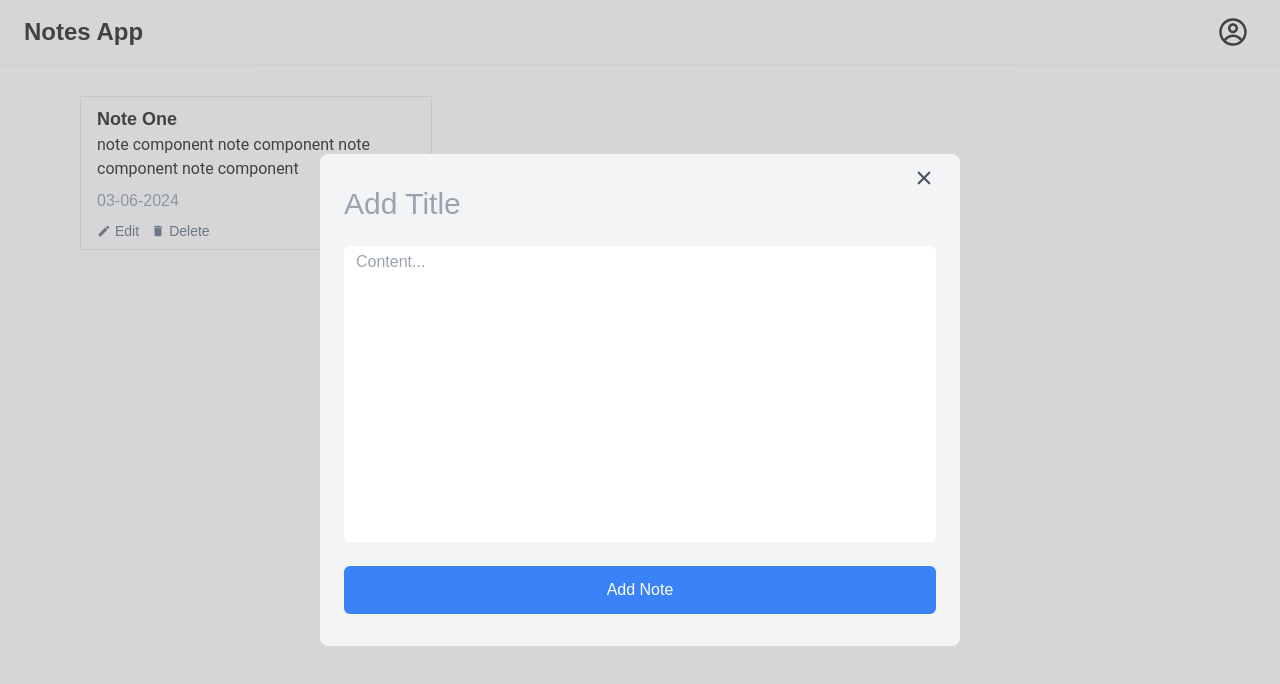
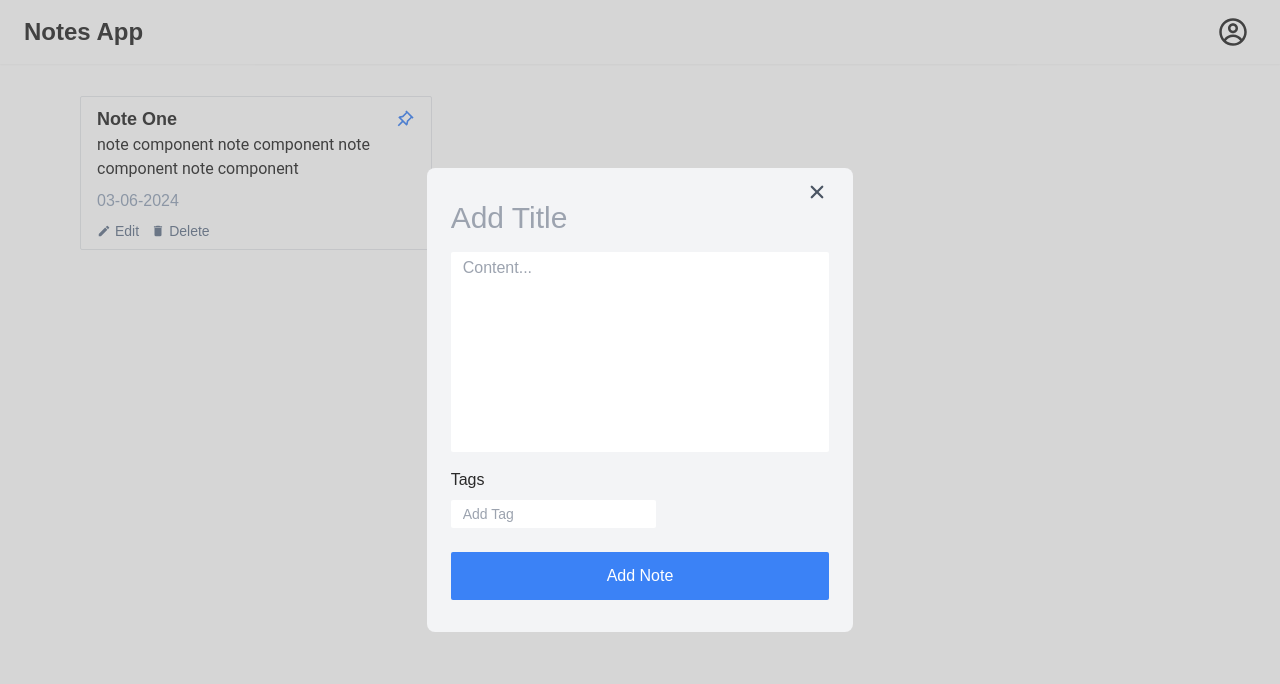
Before and after one commit to Th620/Note-App, a React (Create React App) app in the folder frontend/note-app/: page / in a window 1280 px wide. Shown: the top 684 px of the page. Built offline with nearby package versions, Linux system fonts and the light colour scheme.

Commit message:
adding tags functionality

```diff
--- a/frontend/note-app/package.json
+++ b/frontend/note-app/package.json
@@ -3,14 +3,18 @@
   "version": "0.1.0",
   "private": true,
   "dependencies": {
+    "@reduxjs/toolkit": "^2.2.5",
     "@testing-library/jest-dom": "^5.17.0",
     "@testing-library/react": "^13.4.0",
     "@testing-library/user-event": "^13.5.0",
     "react": "^18.3.1",
     "react-dom": "^18.3.1",
+    "react-hook-form": "^7.51.5",
     "react-icons": "^5.2.1",
+    "react-redux": "^9.1.2",
     "react-router-dom": "^6.23.1",
     "react-scripts": "5.0.1",
+    "redux": "^5.0.1",
     "web-vitals": "^2.1.4"
   },
   "scripts": {
--- a/frontend/note-app/src/components/AddNote.jsx
+++ b/frontend/note-app/src/components/AddNote.jsx
@@ -1,32 +1,86 @@
-import React from "react";
+import React, { useRef, useState } from "react";
 import { IoClose } from "react-icons/io5";
+import { useForm } from "react-hook-form";
+import Tag from "./Tag";
 
 const AddNote = ({ setNote, btnLabel }) => {
+  const { register, handleSubmit } = useForm();
+
+  // const [tagValue, setTagValue] = useState("");
+  const [tags, setTags] = useState([]);
+  const [message, setMessage] = useState("");
+  const messageRef = useRef("");
+
+  const onSubmit = () => {};
+
   return (
-    <div className="absolute top-0 left-0 w-full h-screen flex items-center justify-center overflow-hidden bg-bgGray z-50 ">
-      <div className="relative w-11/12 md:w-2/3 lg:w-1/2 py-8 bg-gray-100 rounded-lg flex items-center justify-center px-6">
+    <div className="absolute top-0 left-0 w-full h-screen flex items-center justify-center overflow-hidden bg-bgGray z-50 text-blackALT">
+      <div className="relative w-11/12 md:w-2/3 lg:w-2/6 py-8 bg-gray-100 rounded-lg flex items-center justify-center px-6">
         <IoClose
           className="absolute size-6 text-gray-600 top-3 right-6 hover:text-gray-800"
           onClick={() => setNote(false)}
         />
-        <form className="w-full flex flex-col justify-center items-center">
+        <form
+          onSubmit={handleSubmit(onSubmit)}
+          className="w-full flex flex-col justify-center items-center gap-y-4"
+        >
           <input
             type="text"
-            name="title"
-            id="title"
+            {...register("title")}
             placeholder="Add Title"
             className="w-full outline-none text-3xl bg-transparent"
           />
           <textarea
-            name="content"
-            id="content"
-            rows="12"
+            {...register("content")}
+            rows="8"
             placeholder="Content..."
-            className="w-full resize-none my-6 rounded-md outline-none px-3 py-1"
+            className="w-full resize-none rounded-sm outline-none px-3 py-1"
           ></textarea>
+          <div className="flex flex-col w-full gap-y-2">
+            <h5 className="font-[500]">Tags</h5>
+            <div>
+              <input
+                type="text"
+                name="tags"
+                placeholder="Add Tag"
+                onKeyDown={(e) => {
+                  if (e.key === "Enter") {
+                    e.target.value = e.target.value.trim();
+                    for (let i = 0; i <= tags.length; i++) {
+                      if (tags[i] === e.target.value) {
+                        e.target.value = "";
+                        setMessage("you already add this tag");
+                        setTimeout(() => {
+                          setMessage(" ");
+                        }, 3000);
+                      }
+                    }
+                    if (e.target.value !== "") {
+                      setTags([...tags, e.target.value]);
+                      e.target.value = "";
+                    }
+                  }
+                }}
+                className="rounded-sm text-sm py-1 px-3 outline-none"
+              />
+              <p className="text-[10px] text-red-500">{message}</p>
+            </div>
+
+            <div className="flex flex-wrap items-center gap-1 w-2/3">
+              {tags.map((tag, index) => (
+                <Tag
+                  tag={tag}
+                  key={index}
+                  index={index}
+                  tags={tags}
+                  setTags={setTags}
+                />
+              ))}
+            </div>
+          </div>
           <button
             type="submit"
-            className="w-full bg-blue-500 py-3 rounded-md text-white"
+            className="w-full bg-blue-500 py-3 rounded-sm text-white"
           >
             {btnLabel}
           </button>
--- a/frontend/note-app/src/components/Note.jsx
+++ b/frontend/note-app/src/components/Note.jsx
@@ -1,13 +1,23 @@
 import React, { useState } from "react";
 import { MdEdit } from "react-icons/md";
 import { MdDelete } from "react-icons/md";
+import { RiPushpinLine } from "react-icons/ri";
 import AddNote from "./AddNote";
 
-const Note = ({ setAddNote }) => {
+const Note = () => {
   const [editNote, setEditNote] = useState(false);
+  const [isPinned, setIsPinned] = useState(true);
   return (
-    <div className="border rounded-sm py-2 px-4 col-span-6 md:col-span-3 lg:col-span-2 h-fit ">
-      <h3 className="text-lg font-semibold text-blackALT">Note One</h3>
+    <div className="relative border rounded-sm py-2 px-4 col-span-6 md:col-span-3 lg:col-span-2 h-fit ">
+      <RiPushpinLine
+        onClick={() => {
+          setIsPinned((prev) => !prev);
+        }}
+        className={`absolute top-3 right-4 size-5 ${
+          isPinned ? "text-blue-500" : "text-gray-300"
+        }`}
+      />
+      <h3 className="text-lg font-semibold text-blackALT mr-10">Note One</h3>
       <p className="font-roboto text-blackALT">
         note component note component note component note component
       </p>
@@ -25,7 +35,9 @@ const Note = ({ setAddNote }) => {
         </button>
         <button
           type="button"
-          onClick={()=>{alert("you want to delete this note?")}}
+          onClick={() => {
+            alert("you want to delete this note?");
+          }}
           className="flex items-center text-slate-500  gap-x-1 text-sm hover:text-slate-600  transition-colors duration-100"
         >
           <MdDelete />
--- a/frontend/note-app/src/components/NotesContainer.jsx
+++ b/frontend/note-app/src/components/NotesContainer.jsx
@@ -8,7 +8,7 @@ const NotesContainer = () => {
   return (
     <div className="grid grid-cols-6 gap-y-3 gap-x-8 w-full min-h-screen py-10 pt-24">
       {addNote && <AddNote setNote={setAddNote} btnLabel={"Add Note"} />}
-      <Note setAddNote={setAddNote} />
+      <Note />
       {!addNote && (
         <button
           onClick={() => setAddNote(true)}
--- /dev/null
+++ b/frontend/note-app/src/components/Tag.jsx
@@ -0,0 +1,24 @@
+import React from "react";
+import { IoClose } from "react-icons/io5";
+
+const Tag = ({ tag, index, tags, setTags }) => {
+  return (
+    <div className="flex items-center gap-x-2 text-sm bg-gray-200 w-fit px-2 py-1">
+      <p>{tag}</p>
+      <IoClose
+        onClick={() => {
+          let newTags = [];
+          for (let i = 0; i < tags.length; i++) {
+            if (i !== index) {
+              newTags = [...newTags, tags[i]];
+            }
+          }
+          setTags(newTags);
+        }}
+        className="text-gray-500 cursor-pointer hover:text-gray-700 transition-colors duration-100"
+      />
+    </div>
+  );
+};
+
+export default Tag;
--- a/frontend/note-app/src/pages/Singin.jsx
+++ b/frontend/note-app/src/pages/Singin.jsx
@@ -3,6 +3,7 @@ import Header from "../components/Header";
 import { Link } from "react-router-dom";
 
 const Singin = () => {
+
   return (
     <div className="w-full h-screen flex flex-col justify-center items-center px-10">
       <Header />
```
Also changed, not shown: frontend/note-app/src/App.js (+5 -5 lines), 1 other file (tests, documents, lock files or other folders).
